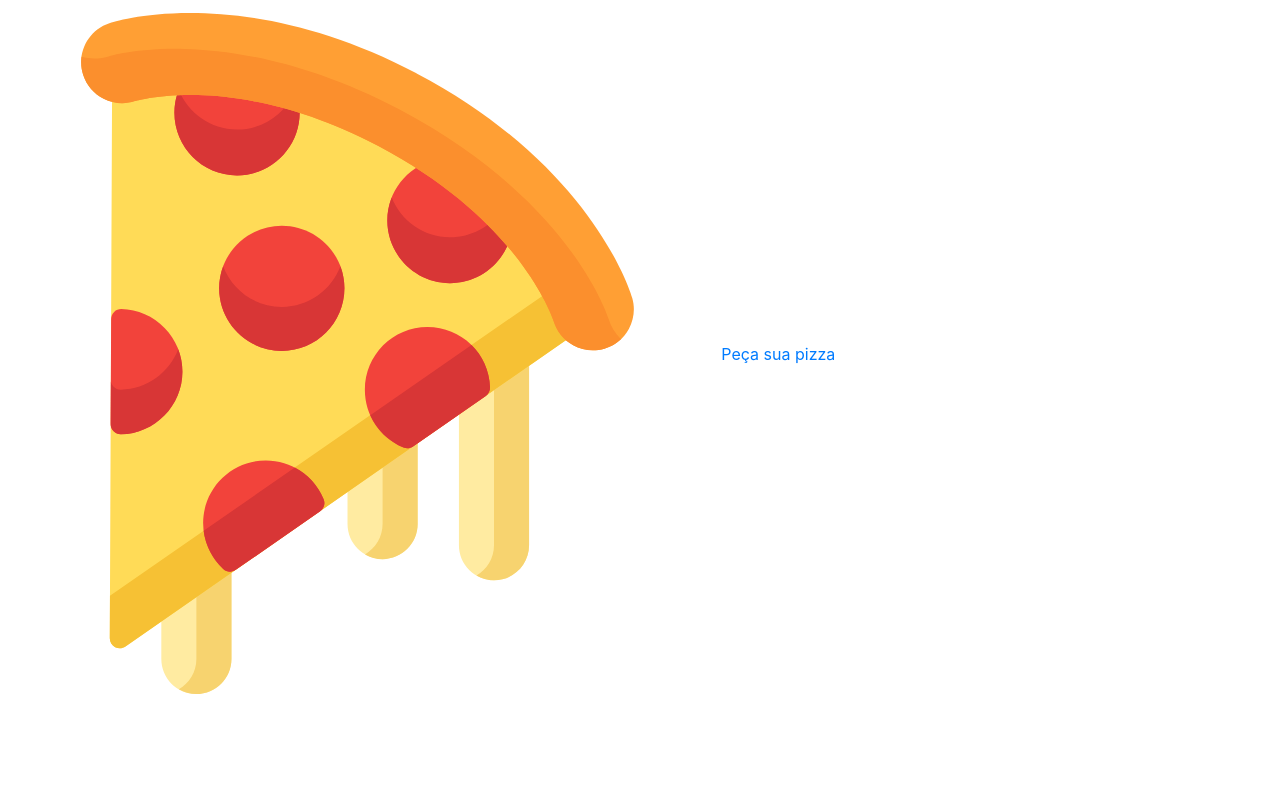
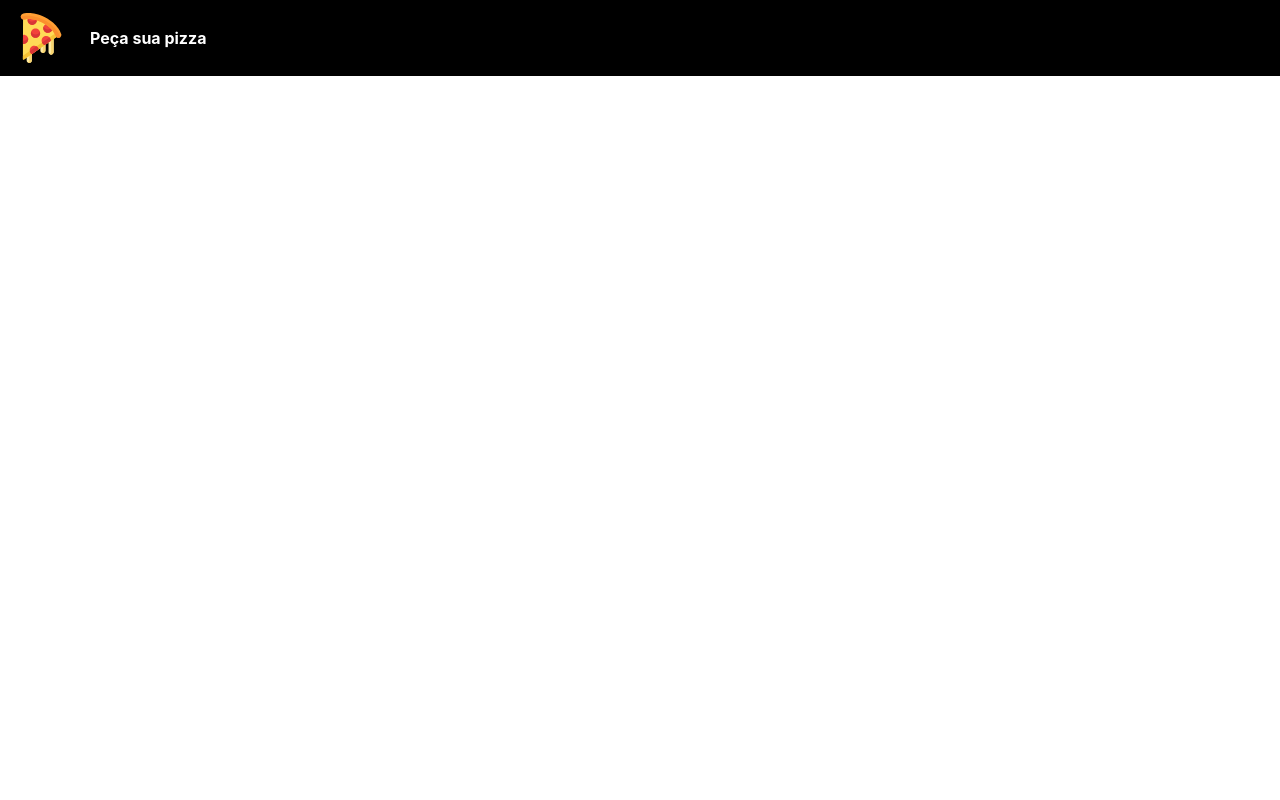
Before and after one commit to TaviloBreno/delivery_pizzaria, a PHP site: page /templates/header.php in a window 1280 px wide. Run offline with PHP 8.4, Linux system fonts and the light colour scheme; a stand-in replaces the project's code that opens the database connection.

Commit message:
Inicializando a estilização do site

```diff
--- a/css/style.css
+++ b/css/style.css
@@ -0,0 +1,18 @@
+html, body{
+	height: 100%;
+}
+
+/* Navbar*/
+
+#brand-logo{
+	width: 50px;
+}
+
+.navbar.navbar-expand-lg{
+	background: #000;
+	font-weight: bold;
+}
+
+.navbar.navbar-expand-lg a{
+	color: #fff;
+}
--- a/templates/header.php
+++ b/templates/header.php
@@ -27,7 +27,7 @@
   <!-- Font Awesome -->
   <link rel="stylesheet" href="https://cdnjs.cloudflare.com/ajax/libs/font-awesome/5.15.3/css/all.min.css" integrity="sha512-iBBXm8fW90+nuLcSKlbmrPcLa0OT92xO1BIsZ+ywDWZCvqsWgccV3gFoRBv0z+8dLJgyAHIhR35VZc2oM/gI1w==" crossorigin="anonymous" />
   <!-- App CSS -->
-  <link rel="stylesheet" href="css/styles.css">
+  <link rel="stylesheet" href="css/style.css">
 </head>
 <body>
   <header>
```
